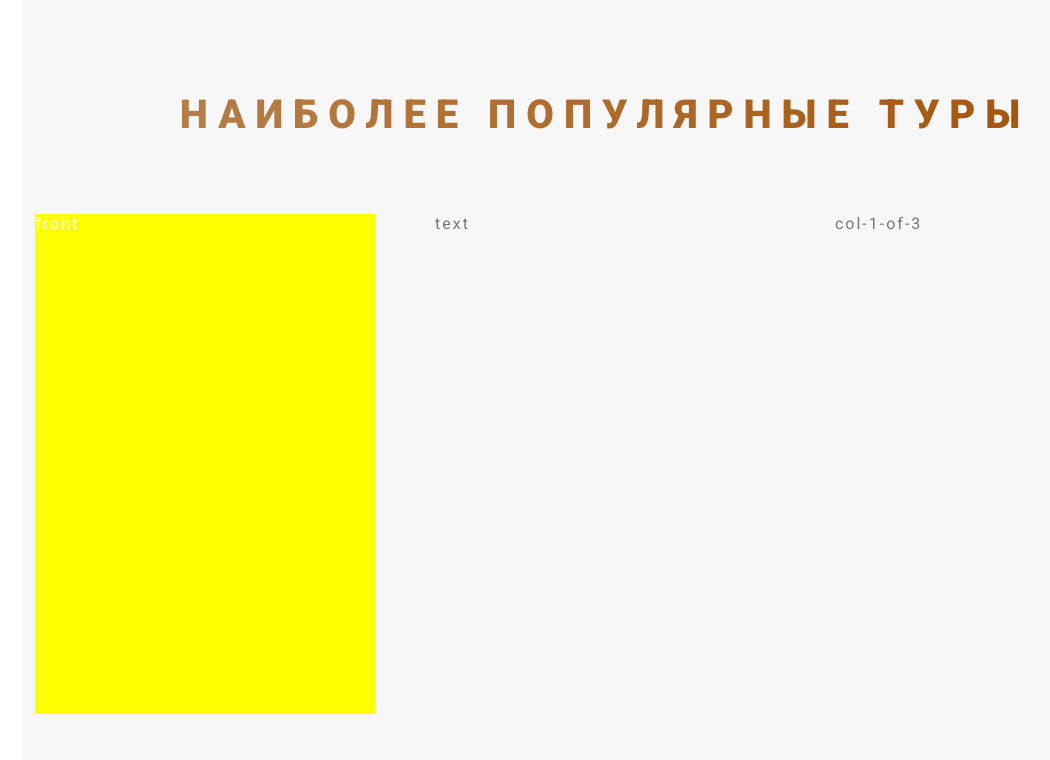
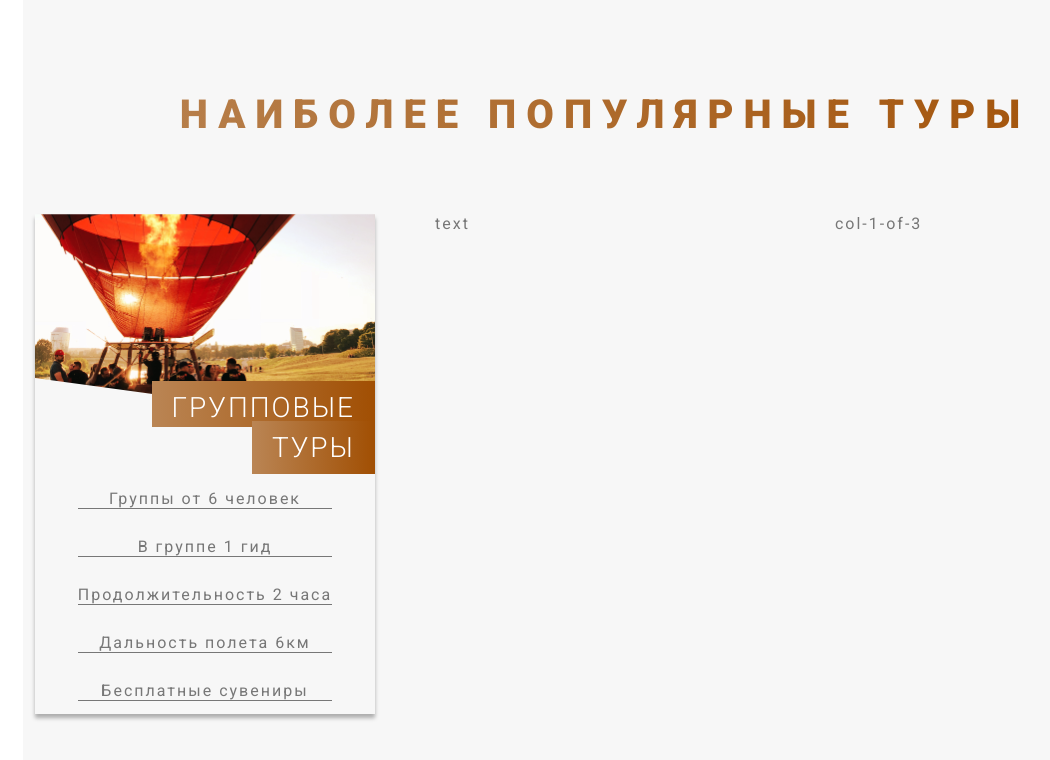
Before and after one commit to Garik86/ballons, a plain HTML site: page index.html in a window 1280 px wide. Shown: the part 2521-3281 px from the top of the page, without its empty margins (35-1085 px from the left). Drawn offline with Linux system fonts and the light colour scheme; files whose address does not match are found by name.

Commit message:
third_section_card

```diff
--- a/index.html
+++ b/index.html
@@ -99,7 +99,21 @@
       <div class="col-1-of-3">
         <div class="card-tour">
           <div class="card-tour__side card-tour__side_front">
-            front
+            <div class="card-tour__img"></div>
+            <h4 class="card-tour__title">
+              <span class="card-tour__span card-tour__span_1">групповые</span>
+              <br>
+              <span class="card-tour__span card-tour__span_2">туры</span>
+            </h4>
+            <div class="card-tuor__deskr">
+              <ul>
+                <li>Группы от 6 человек</li>
+                <li>В группе 1 гид</li>
+                <li>Продолжительность 2 часа</li>
+                <li>Дальность полета 6км</li>
+                <li>Бесплатные сувениры</li>
+              </ul>
+            </div>
           </div>
           <div class="card-tour__side card-tour__side_back">
             back
--- a/sass/_third_section.sass
+++ b/sass/_third_section.sass
@@ -13,14 +13,54 @@
     left: 0
     width: 100%
     backface-visibility: hidden
+    box-shadow: (0px .4rem .4rem rgba(0, 0, 0, 0.3 ))
     &_front
-      background: yellow
+
     &_back
       background: green
       transform: rotateY(180deg)
       background: linear-gradient(120deg, rgba(186, 133, 84, 0.7) 0.03%, rgba(161, 79, 3, 1))
 
   &:hover &__side_front
-    transform: rotateY(180deg)
+    transform: rotateY(-180deg)
   &:hover &__side_back
     transform: rotateY(0deg)
+  &__img
+    background-blend-mode: hard-light
+    height: 21rem
+    background: $color-brown-light url(/img/card1.jpg) center/ cover no-repeat
+    clip-path: polygon(0 0, 100% 0, 100% 100%, 0 78%)
+    margin-bottom: 5rem
+  &__title
+    font-size: clamp(2.8rem, 0.727rem + 1.36vw, 1.75rem)
+    letter-spacing: .2rem
+    font-weight: 300
+    text-transform: uppercase
+    text-align: right
+    position: absolute
+    top: 14rem
+    right: 0rem
+  &__span
+    background: linear-gradient(90deg, rgba(186, 133, 84), rgba(161, 79, 3, 1))
+    padding: 1rem 2rem .3rem 2rem
+  &__span_2
+    position: absolute
+    top: 3rem
+    right: 0
+    padding-bottom: 1rem
+  &__deskr
+  ul
+    padding: 0
+    list-style: none
+    margin: 0 auto
+    width: 75%
+  li
+    font-size: 1.6rem
+    letter-spacing: .2rem
+    color: $color-grey
+    border-bottom: 1px solid $color-grey
+    text-align: center
+    padding-top: 1.5rem
+
+    &:not(:last-child)
+      margin-bottom: 1.3rem
```
Also changed, not shown: css/style.css, img/card1.jpg (added), img/card2.jpg (added), img/card3.jpg (added), 1 other file.
